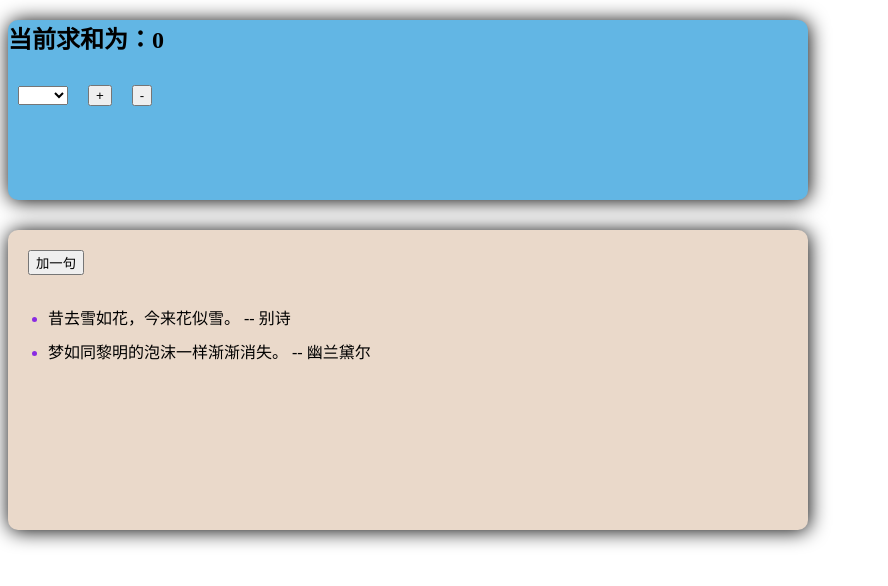
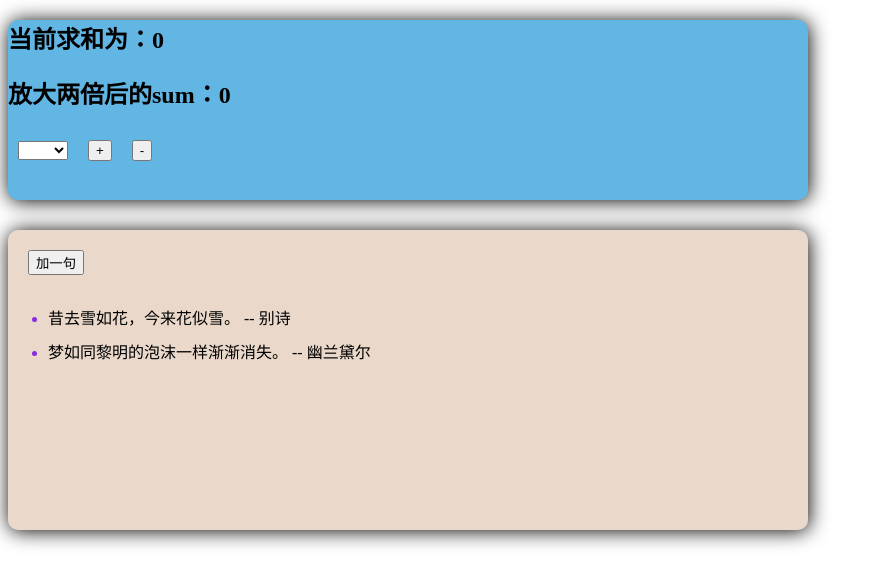
Before and after one commit to LYLMagui/vue3-init, a Vue app: page / in a window 1280 px wide. Shown: the top 586 px of the page, without its empty margins (0-888 px from the left). Built offline with nearby package versions, Linux system fonts and the light colour scheme.

Commit message:
『49. getters的使用』

```diff
--- a/src/components/Count.vue
+++ b/src/components/Count.vue
@@ -1,6 +1,7 @@
 <template>
 	<div class="count">
 		<h2>当前求和为：{{sum}}</h2>
+		<h2>放大两倍后的sum：{{bigSum}}</h2>
 		<select v-model.number="n">
 			<option value="1">1</option>
 			<option value="2">2</option>
@@ -15,11 +16,11 @@ import { ref } from 'vue';
 import { useCountStore } from '../store/count';
 import { storeToRefs } from 'pinia';
 
-// 在countStore中的ref对象可以直接使用不需要添加.value
+
 const countStore = useCountStore()
 
 // 使用storeToRefs来实现响应式结构赋值，使用toRefs也可以实现，但是toRefs会输出store中的所有值和方法，会影响性能
-const { sum } = storeToRefs(countStore)
+const { sum,bigSum } = storeToRefs(countStore)
 
 
 let n = ref(0);
@@ -27,20 +28,9 @@ let n = ref(0);
 function add() {
 	// 第一种修改方式
 	countStore.sum += n.value;
-
-	// 第二种修改方式：批量修改
-	// countStore.$patch({
-	// 	sum: 123
-	// })
-
-	// 第三种修改方式
-		countStore.incremnet(n.value)
-
-	// sum.value += n.value;
 }
 function minus() {
 	countStore.sum -= n.value;
-	// sum.value -= n.value;
 }
 
 </script>
--- a/src/store/count.ts
+++ b/src/store/count.ts
@@ -16,5 +16,10 @@ export const useCountStore = defineStore('count', {
 		return {
 			sum:0
 		}
+	},
+	getters: {
+		//getters可以对state里的属性进行处理后再返回
+		bigSum:state => state.sum * 2
 	}
+
 })
```
